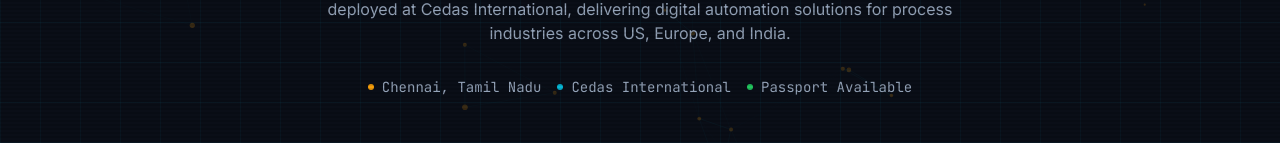
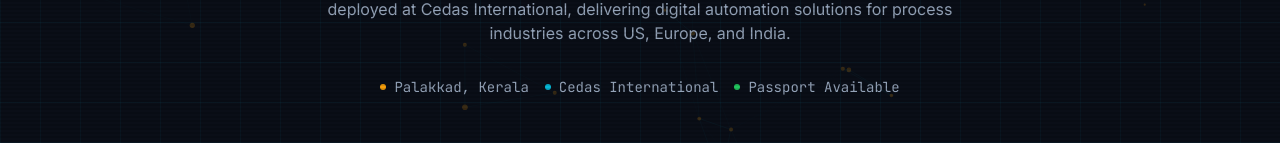
Before and after one commit to fuadfaisalp-bit/about-me, a plain HTML site: page index.html in a window 1280 px wide. Shown: the part 458-601 px from the top of the page. Drawn offline with nearby package versions, Linux system fonts and the light colour scheme.

Commit message:
Update location from Chennai to Palakkad

```diff
--- a/index.html
+++ b/index.html
@@ -165,7 +165,7 @@
     </p>
 
     <div class="flex flex-wrap justify-center gap-4 mb-12 text-sm font-mono text-slate-400">
-      <span class="flex items-center gap-2"><span class="w-1.5 h-1.5 rounded-full bg-industrial-amber"></span>Chennai, Tamil Nadu</span>
+      <span class="flex items-center gap-2"><span class="w-1.5 h-1.5 rounded-full bg-industrial-amber"></span>Palakkad, Kerala</span>
       <span class="flex items-center gap-2"><span class="w-1.5 h-1.5 rounded-full bg-industrial-cyan"></span>Cedas International</span>
       <span class="flex items-center gap-2"><span class="w-1.5 h-1.5 rounded-full bg-green-500"></span>Passport Available</span>
     </div>
```
